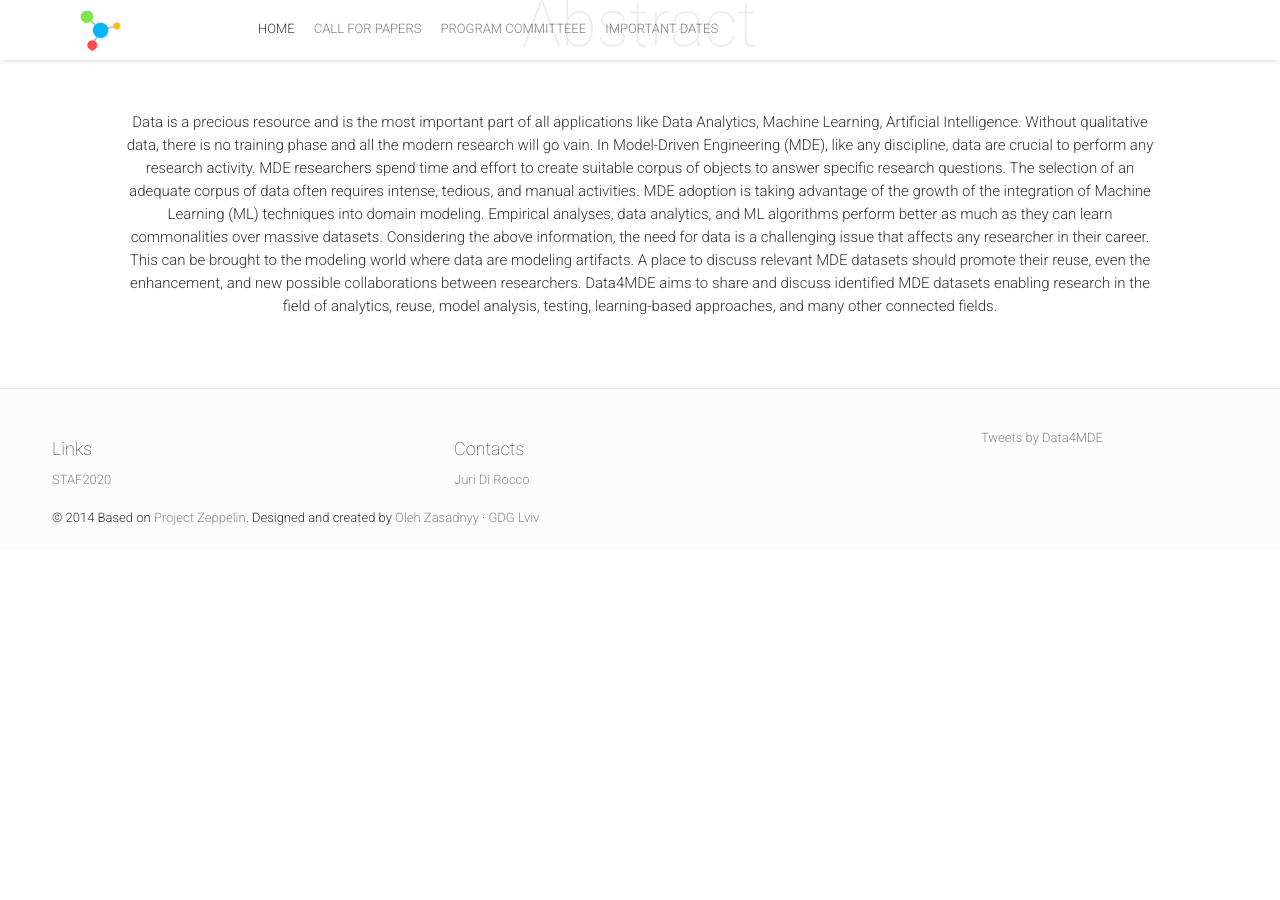
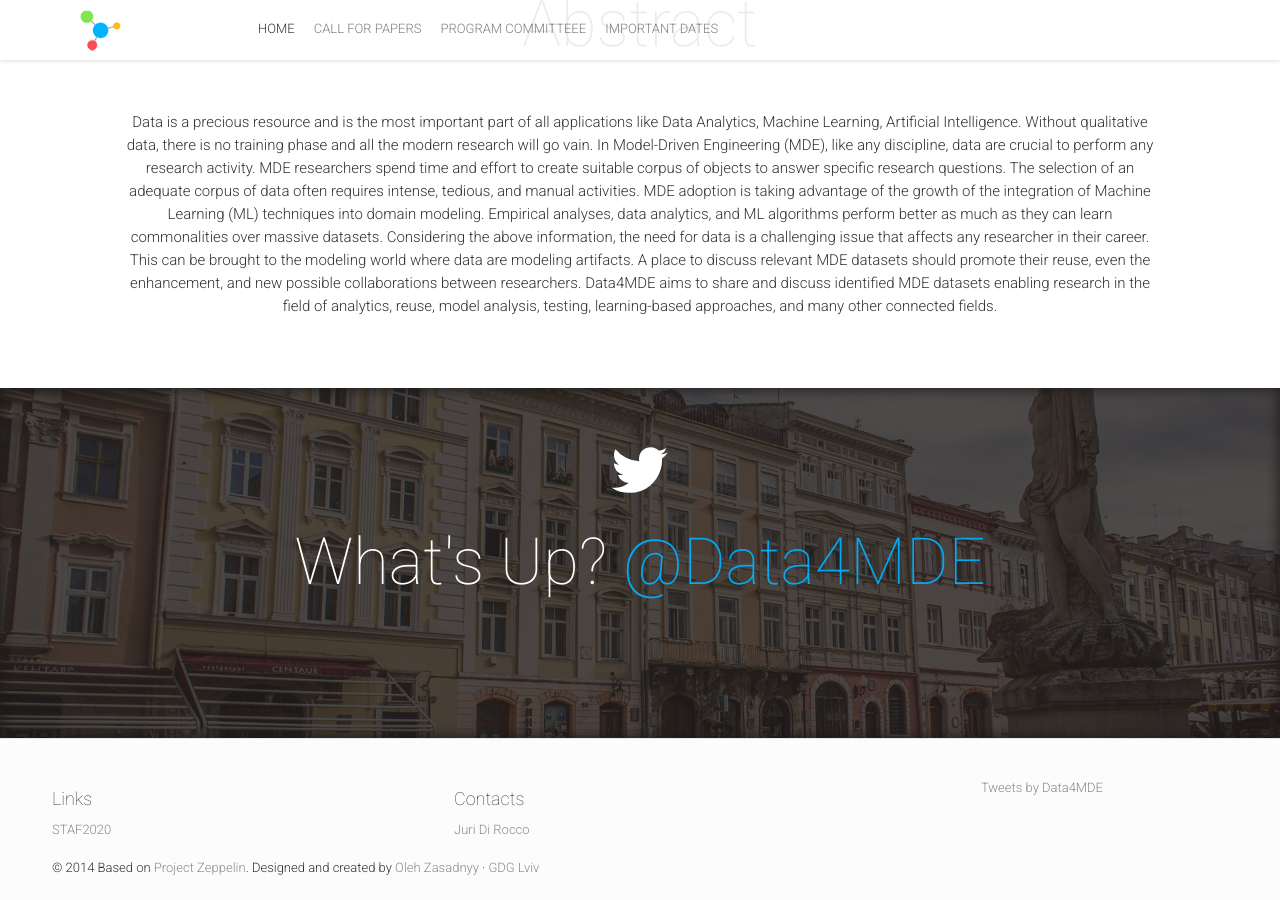
Before and after one commit to jdirocco/Data4MDE, a Jekyll site: the page built from index.html, in a window 1280 px wide and 900 px high, scrolled down 981 px. Built offline with Jekyll 4.4.1, drawn with Linux system fonts in a browser that asks for light colours; nearby versions of some CDN libraries; comment, search, counter and statistics services are not loaded; before the commit the page ends 1531 px from its top, so only the background shows below that.

Commit message:
Minor changes

```diff
--- a/_config.yml
+++ b/_config.yml
@@ -26,7 +26,7 @@ organizerLink: "http://lviv.gdg.org.ua/"
 
 # Head
 metaKeywords: "event, gdg, devfest, google, programming, android, chrome, developers, lviv"
-twitterAccount: "@DevFest"
+twitterAccount: "@Data4MDE"
 socialImageSrcGooglePlus: "/img/seo/sharing-google-plus.png"
 socialImageSrcTwitter: "/img/seo/sharing-twitter.png"
 socialImageSrcFacebook: "/img/seo/sharing-facebook.png"
@@ -115,7 +115,7 @@ venueFeatures: ["3 huge cinema screens", "Doulby Digital Surround EX audio syste
 # Tweets Feed Block
 tweetsFeedImage: "twitter-feed.jpg"
 tweetsFeedTitle: "What's Up?"
-twitterHashTag: "devfest"
+twitterHashTag: "Data4MDE"
 twitterFeed: "http://lviv.gdg.org.ua/tweetledee/favoritesjson.php?c=10&cache_interval=8000"
 
 # Partners Block
--- a/_includes/twitter-feed.html
+++ b/_includes/twitter-feed.html
@@ -6,7 +6,7 @@
             <svg class="icon" viewBox="0 0 30 32">
                 <use xlink:href="{{ site.baseurl }}/img/sprites/sprites.svg#icon-twitter"></use>
             </svg>
-            <h3>{{ site.tweetsFeedTitle }} <a href="https://twitter.com/search?q=%23{{ site.twitterHashTag }}" target="_blank">#{{ site.twitterHashTag }}</a>
+            <h3>{{ site.tweetsFeedTitle }} <a href="https://twitter.com/{{ site.twitterHashTag }}" target="_blank">@{{ site.twitterHashTag }}</a>
             </h3>
             <div id="tweets" class="tweets"></div>
         </div>
--- a/index.html
+++ b/index.html
@@ -6,3 +6,5 @@ permalink: /
  {% include hero.html %}
 
  {% include abstract.html %}
+
+ {% include twitter-feed.html %}
```
